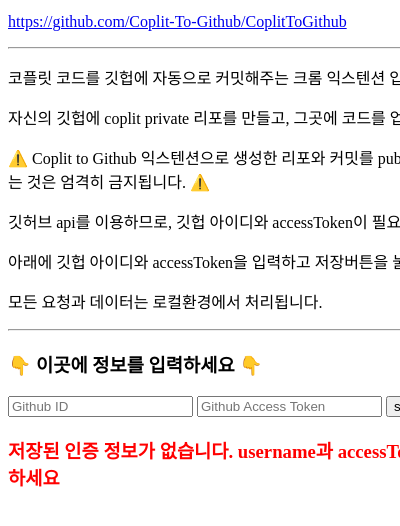
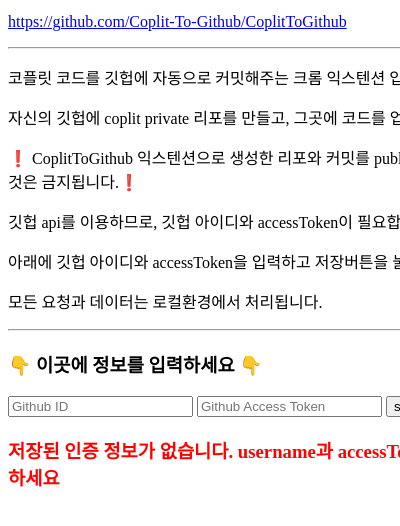
Before and after one commit to Coplit-To-Github/CoplitToGithub, a browser extension: page src/static/popup.html in a window 400 px wide. Shown: the part 88-614 px from the top of the page. Drawn offline with Linux system fonts and the light colour scheme.

Commit message:
api hotfix for making private repo, popup.html minor disclaimer update

```diff
--- a/src/scripts/api.js
+++ b/src/scripts/api.js
@@ -25,7 +25,7 @@
   const url = 'https://api.github.com/user/repos';
   const data = {
     name: repoTitle,
-    type: 'private',
+    private: true,
   };
   try {
     const result = await fetch(url, {
--- a/src/static/popup.html
+++ b/src/static/popup.html
@@ -23,10 +23,10 @@
           합니다.
         </p>
         <p>
-          ⚠️ Coplit to Github 익스텐션으로 생성한 리포와 커밋를 public으로
-          변경하는 것은 엄격히 금지됩니다. ⚠️
+          ❗ CoplitToGithub 익스텐션으로 생성한 리포와 커밋를 public으로
+          변경하는 것은 금지됩니다.❗
         </p>
-        <p>깃허브 api를 이용하므로, 깃헙 아이디와 accessToken이 필요합니다.</p>
+        <p>깃헙 api를 이용하므로, 깃헙 아이디와 accessToken이 필요합니다.</p>
         <p>아래에 깃헙 아이디와 accessToken을 입력하고 저장버튼을 눌러주세요</p>
         <p>모든 요청과 데이터는 로컬환경에서 처리됩니다.</p>
       </div>
```
